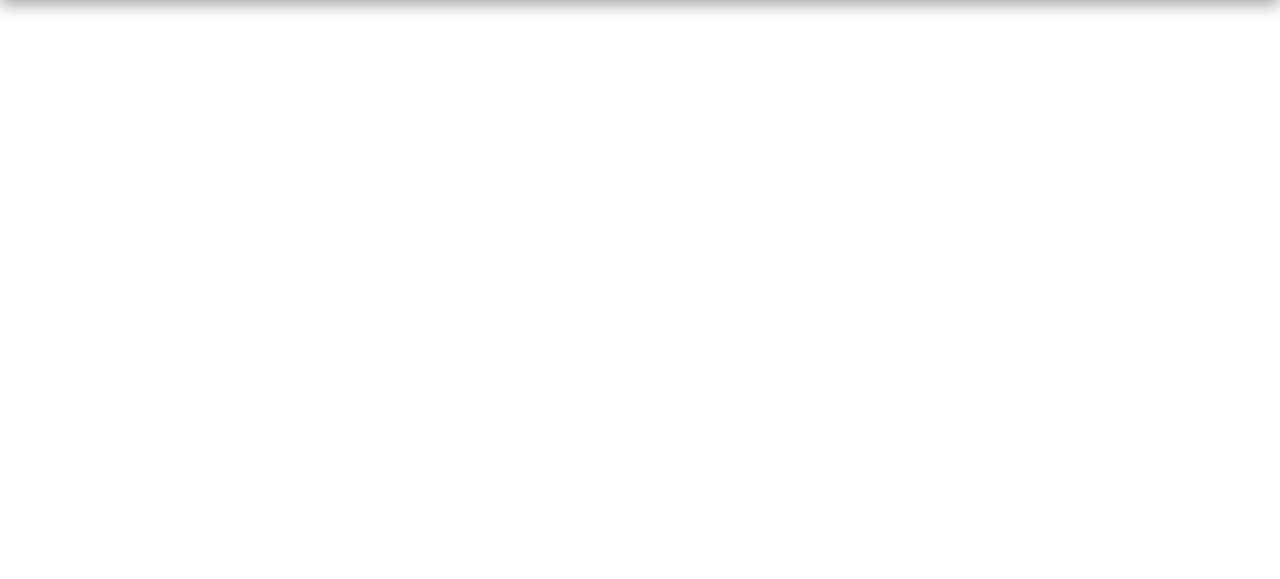
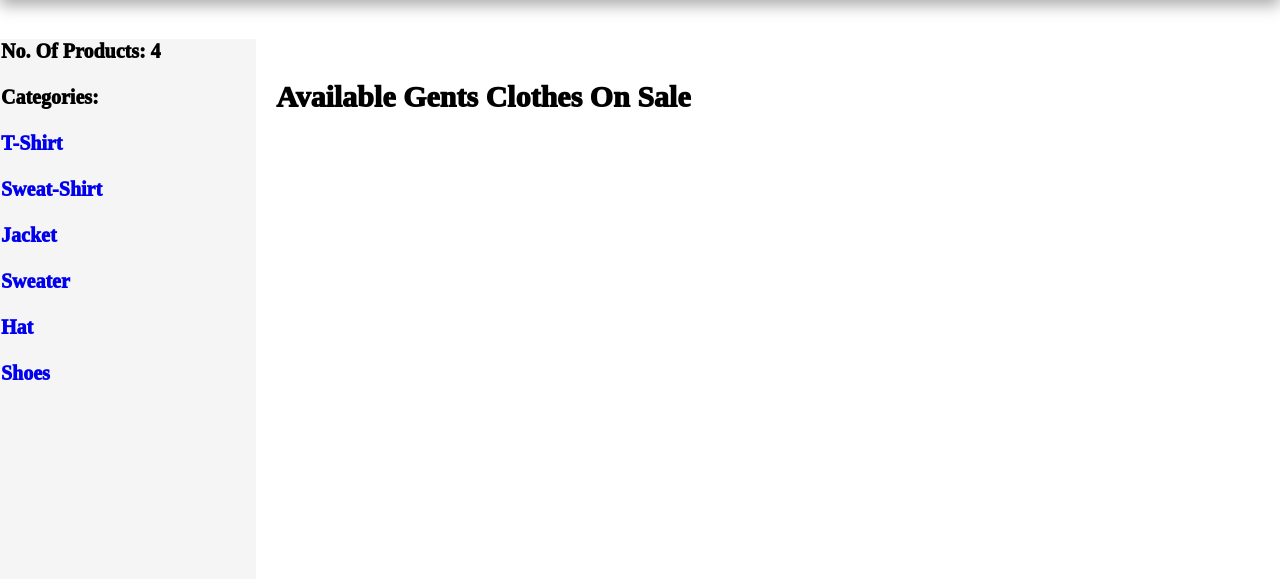
Before and after one commit to prraaddeepp/Clothing-Website, a Flask app: page /men in a window 1280 px wide. Shown: the part 140-719 px from the top of the page. Before the commit the page ends 153 px from the top, so only its background shows below. Run offline with Flask 2, Linux system fonts and the light colour scheme; data that the repository does not hold is empty; some libraries are stand-ins or nearby versions.

Commit message:
Adding side bar

```diff
--- a/static/css/style.css
+++ b/static/css/style.css
@@ -270,10 +270,12 @@ letter-spacing: 3px;
     font-family: 'Source Serif Pro', serif;
     font-size: 30px;
     font-weight: 1000;
-    color: white;
+    color:black;
+    text-align: center;
+    margin-bottom: 20px;
   }
   .clothings{
-    margin-top: 10%;
+    margin-left: 15%;
     display: flex;
     flex-wrap: wrap;
     justify-content: space-between;
@@ -289,8 +291,8 @@ letter-spacing: 3px;
   }
   .eachCloth img{
     float: left;
-    width:  280px;
-    height: 280px;
+    width:  200px;
+    height: 200px;
     object-fit: cover;
     padding: 5px;
     align-items: center;
@@ -313,3 +315,23 @@ letter-spacing: 3px;
     color: black;
 
   }
+  .sidebar{
+    margin-top: 14%;
+    border:solid whitesmoke 1px;
+    width: 20%;
+    background-color: whitesmoke;
+    font-family: 'Source Serif Pro', serif;
+    font-size: 20px;
+    font-weight: 1000;
+    color:black;
+    height: 217vh;
+    color: black;
+    text-align: left;
+
+  }
+
+  .clothes{
+    top:25%;
+    margin-left:20%;
+    position: absolute;
+  }
--- a/templates/men.html
+++ b/templates/men.html
@@ -34,6 +34,18 @@
 
 
     </header>
+    <div class="sidebar">
+        <p>No. of Products: 4<br><br>
+        Categories: <br><br>
+        <a href='$'>T-Shirt</a><br><br>
+        <a href='$'>Sweat-Shirt</a><br><br>
+        <a href='$'>Jacket</a><br><br>
+        <a href='$'>Sweater</a><br><br>
+        <a href='$'>Hat</a><br><br>
+        <a href='$'>Shoes</a><br><br>
+        </p>
+
+    </div>
     <div class="clothes" >
         <div class="clothesTitle">
             <h1> Available Gents Clothes on Sale</h1>
@@ -52,5 +64,6 @@
             {% endfor %}
         </div>
     </div>
+
 </body>
 </html>
```
